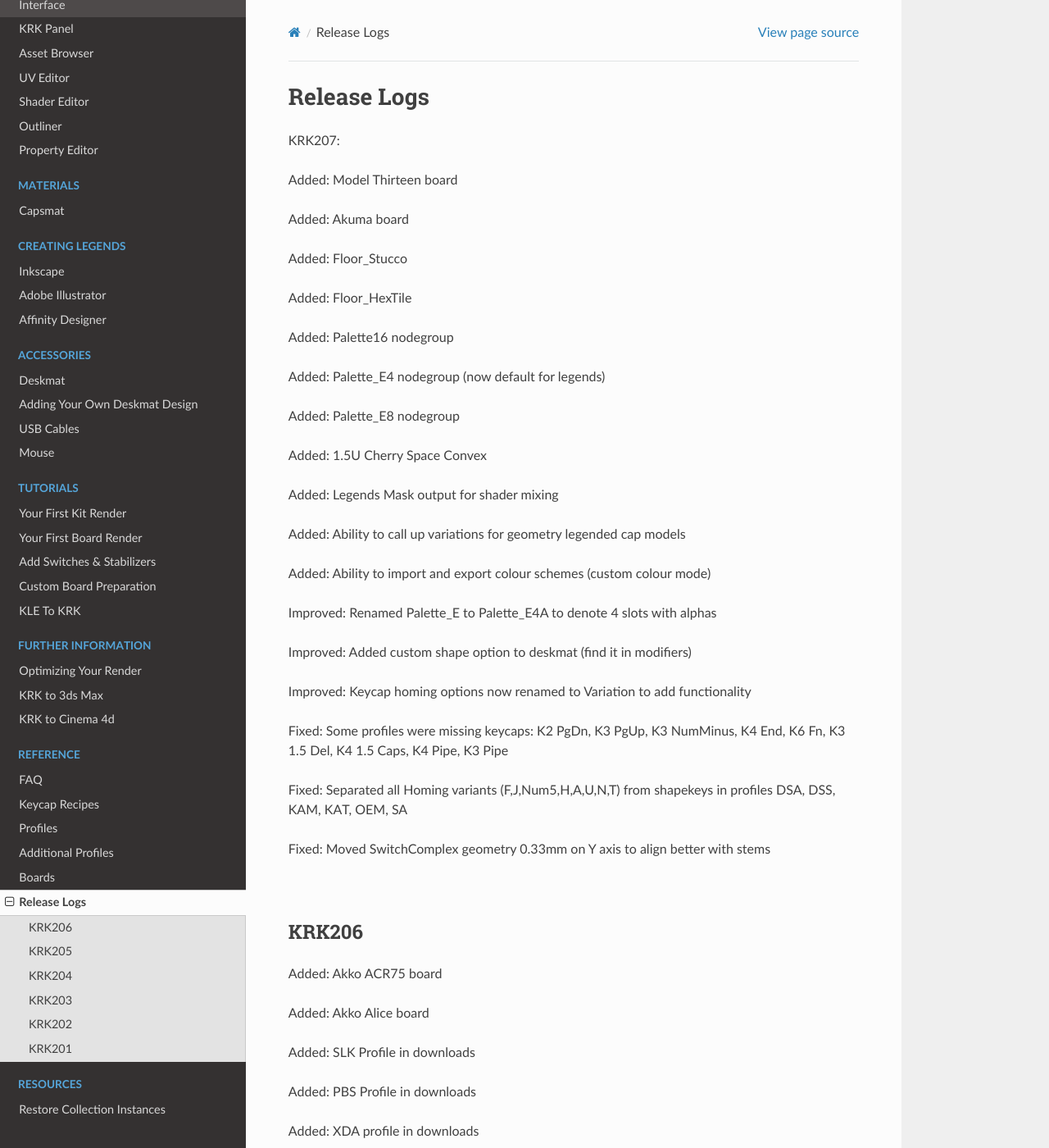
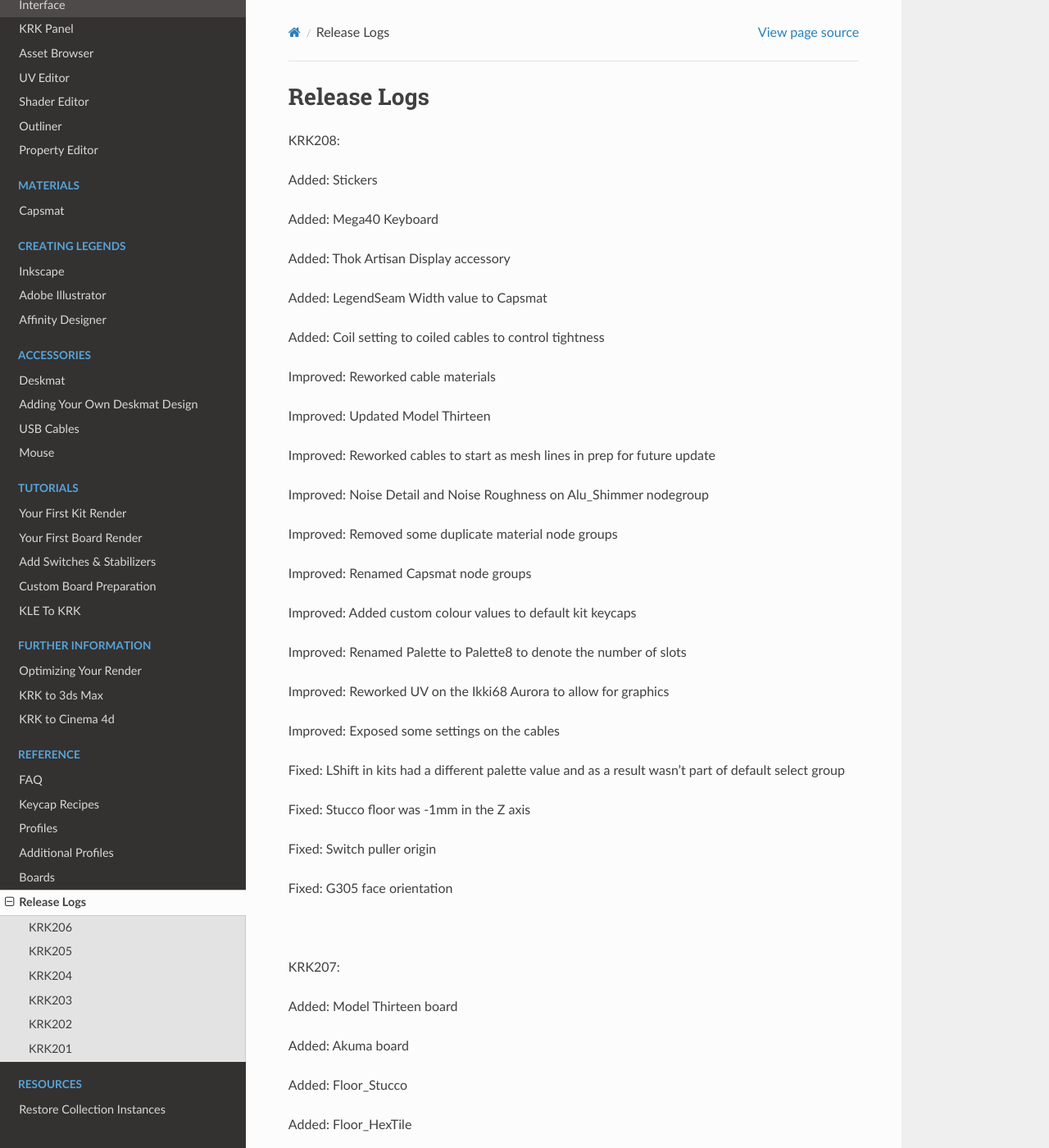
Before and after one commit to imperfectlink/KeyboardRenderKit, a Sphinx documentation site: the page built from docs/source/releases.rst, in a window 1280 px wide and 1400 px high. Shown: the whole window at 82% size. Built offline with Sphinx 7.4.7 and the Read the Docs theme 2.0.0, drawn with Linux system fonts in a browser that asks for light colours.

Commit message:
Update releases.rst
Release 208 log

```diff
--- a/docs/source/releases.rst
+++ b/docs/source/releases.rst
@@ -1,5 +1,47 @@
 Release Logs
 ====
+
+KRK208:
+
+Added: Stickers
+
+Added: Mega40 Keyboard
+
+Added: Thok Artisan Display accessory
+
+Added: LegendSeam Width value to Capsmat
+
+Added: Coil setting to coiled cables to control tightness
+
+Improved: Reworked cable materials
+
+Improved: Updated Model Thirteen
+
+Improved: Reworked cables to start as mesh lines in prep for future update
+
+Improved: Noise Detail and Noise Roughness on Alu_Shimmer nodegroup
+
+Improved: Removed some duplicate material node groups
+
+Improved: Renamed Capsmat node groups
+
+Improved: Added custom colour values to default kit keycaps
+
+Improved: Renamed Palette to Palette8 to denote the number of slots
+
+Improved: Reworked UV on the Ikki68 Aurora to allow for graphics
+
+Improved: Exposed some settings on the cables
+
+Fixed: LShift in kits had a different palette value and as a result wasn't part of default select group
+
+Fixed: Stucco floor was -1mm in the Z axis
+
+Fixed: Switch puller origin
+
+Fixed: G305 face orientation
+
+|
 
 KRK207:
 
```
